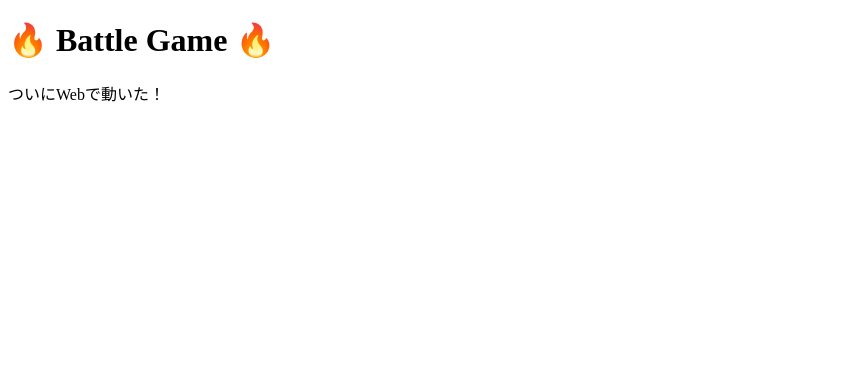
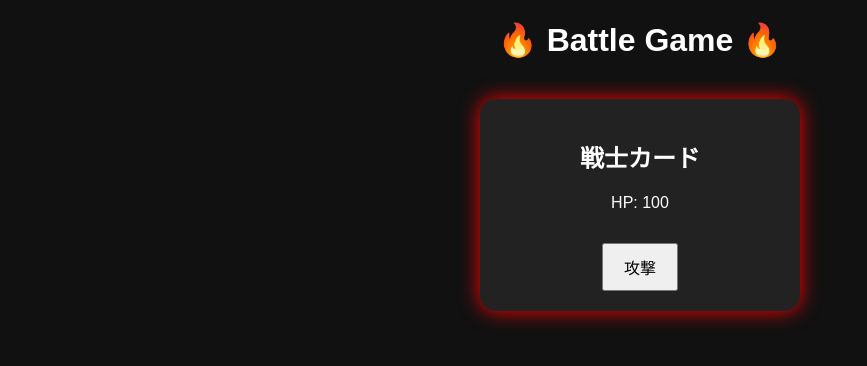
Before and after one commit to temakizusi2525-commits/battle-game, a plain HTML site: page index.html in a window 1280 px wide. Shown: the whole page, without its empty margins (0-867 px from the left). Drawn offline with Linux system fonts and the light colour scheme.

Commit message:
Add styles and update HTML for Battle Game

```diff
--- a/index.html
+++ b/index.html
@@ -4,9 +4,46 @@
   <meta charset="UTF-8">
   <title>Battle Game</title>
   <meta name="viewport" content="width=device-width, initial-scale=1.0">
+  <style>
+    body {
+      background: #111;
+      color: white;
+      font-family: sans-serif;
+      text-align: center;
+    }
+    .card {
+      background: #222;
+      border-radius: 16px;
+      padding: 20px;
+      width: 280px;
+      margin: 40px auto;
+      box-shadow: 0 0 20px red;
+    }
+    button {
+      margin-top: 15px;
+      padding: 10px 20px;
+      font-size: 16px;
+    }
+  </style>
 </head>
 <body>
+
   <h1>🔥 Battle Game 🔥</h1>
-  <p>ついにWebで動いた！</p>
+
+  <div class="card">
+    <h2>戦士カード</h2>
+    <p>HP: <span id="hp">100</span></p>
+    <button onclick="attack()">攻撃</button>
+  </div>
+
+  <script>
+    let hp = 100;
+    function attack() {
+      hp -= 10;
+      if (hp < 0) hp = 0;
+      document.getElementById("hp").textContent = hp;
+    }
+  </script>
+
 </body>
 </html>
```
